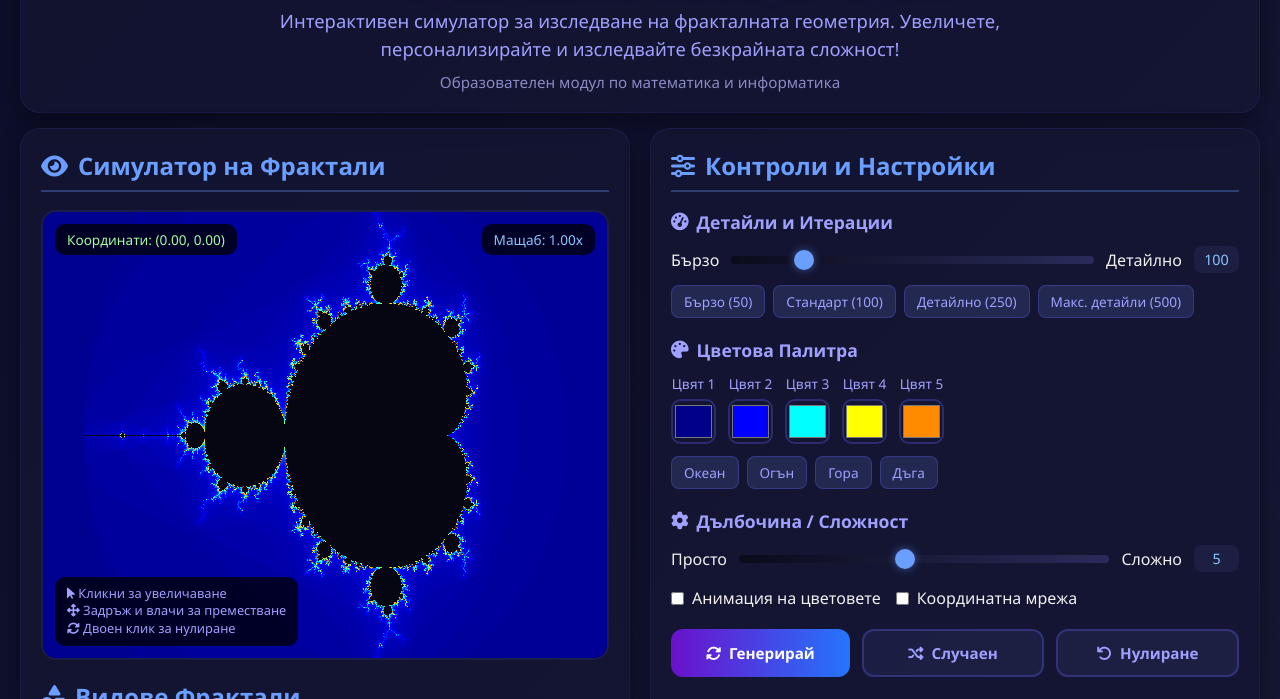
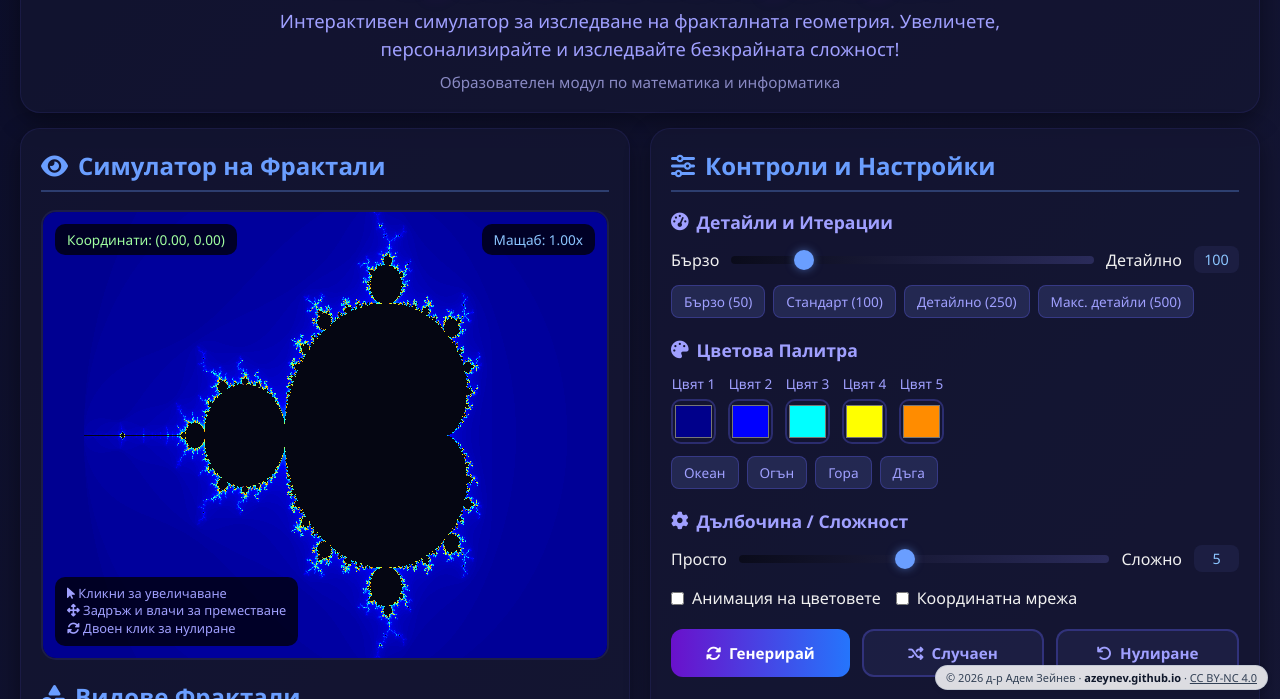
Before and after one commit to azeynev/fractal-simulator, a plain HTML site: page index.html in a window 1280 px wide. Shown: the part 100-799 px from the top of the page. Drawn offline with Linux system fonts and the light colour scheme.

```diff
--- a/index.html
+++ b/index.html
@@ -1261,5 +1261,9 @@
             drawFractal();
         });
     </script>
+    <!-- Авторски права: д-р Адем Зейнев -->
+<div style="position: fixed; bottom: 10px; right: 12px; z-index: 9999; font-family: system-ui, -apple-system, sans-serif; font-size: 11px; line-height: 1.4; color: #334155; background: rgba(255, 255, 255, 0.85); backdrop-filter: blur(6px); -webkit-backdrop-filter: blur(6px); border: 1px solid rgba(148, 163, 184, 0.35); padding: 4px 10px; border-radius: 999px; box-shadow: 0 2px 6px rgba(0,0,0,0.06);">
+    &copy; 2026 д-р Адем Зейнев · <a href="https://azeynev.github.io" target="_blank" rel="noopener" style="color: #0f172a; text-decoration: none; font-weight: 600;">azeynev.github.io</a> · <a href="https://github.com/azeynev/azeynev.github.io/blob/main/LICENSE" target="_blank" rel="noopener" style="color: inherit; text-decoration: underline;">CC BY-NC 4.0</a>
+</div>
 </body>
 </html>
```
